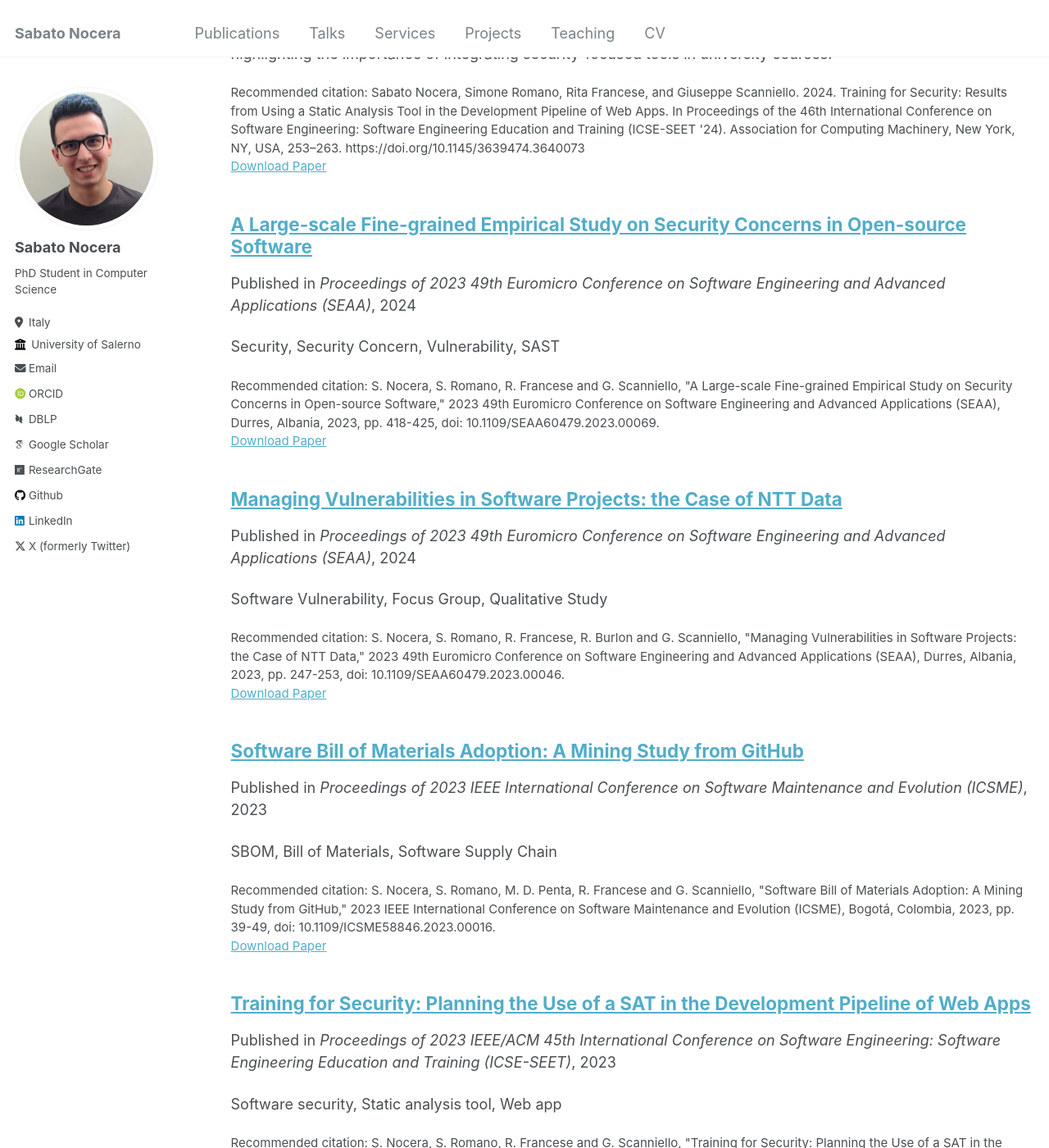
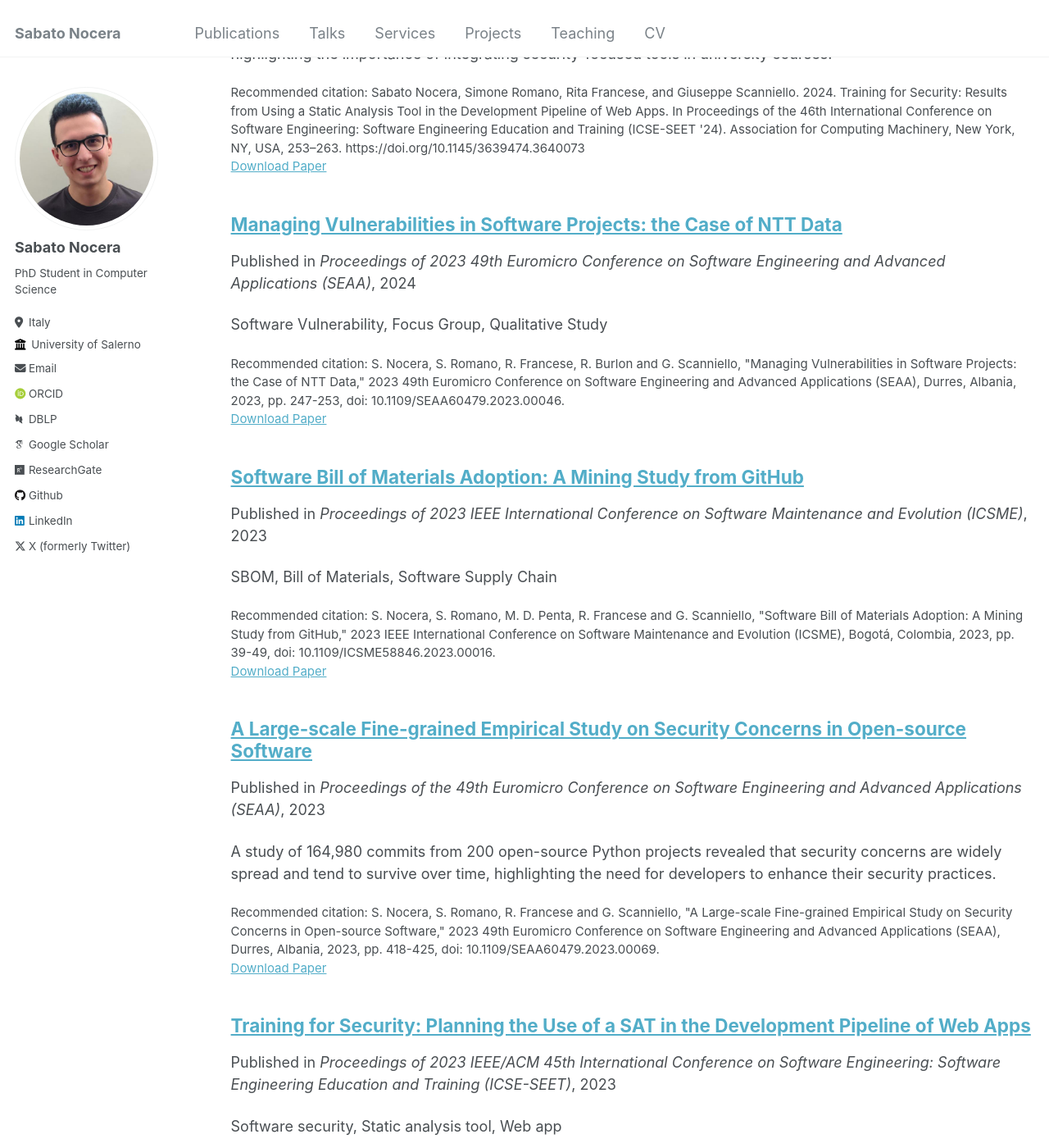
Before and after one commit to sabato-nocera/sabato-nocera.github.io, a Jekyll site: the page built from _pages/publications.md, in a window 1280 px wide and 1400 px high, scrolled down 756 px. Shown: the whole window at 82% size. Built offline with Jekyll 4.4.1, drawn with Linux system fonts in a browser that asks for light colours; some web fonts are replaced.

Commit message:
Update nocera_2023_seaa_stream.md

```diff
--- a/_publications/nocera_2023_seaa_stream.md
+++ b/_publications/nocera_2023_seaa_stream.md
@@ -2,9 +2,9 @@
 title: "A Large-scale Fine-grained Empirical Study on Security Concerns in Open-source Software"
 collection: publications
 permalink: /publication/nocera_2023_seaa_stream
-excerpt: 'Security, Security Concern, Vulnerability, SAST'
-date: 2024-01-01
-venue: 'Proceedings of 2023 49th Euromicro Conference on Software Engineering and Advanced Applications (SEAA)'
+excerpt: 'A study of 164,980 commits from 200 open-source Python projects revealed that security concerns are widely spread and tend to survive over time, highlighting the need for developers to enhance their security practices.'
+date: 2023-09-06
+venue: 'Proceedings of the 49th Euromicro Conference on Software Engineering and Advanced Applications (SEAA)'
 slidesurl: # 'http://academicpages.github.io/files/slides1.pdf'
 paperurl: 'https://doi.org/10.1109/SEAA60479.2023.00069'
 citation: 'S. Nocera, S. Romano, R. Francese and G. Scanniello, "A Large-scale Fine-grained Empirical Study on Security Concerns in Open-source Software," 2023 49th Euromicro Conference on Software Engineering and Advanced Applications (SEAA), Durres, Albania, 2023, pp. 418-425, doi: 10.1109/SEAA60479.2023.00069.'
```
